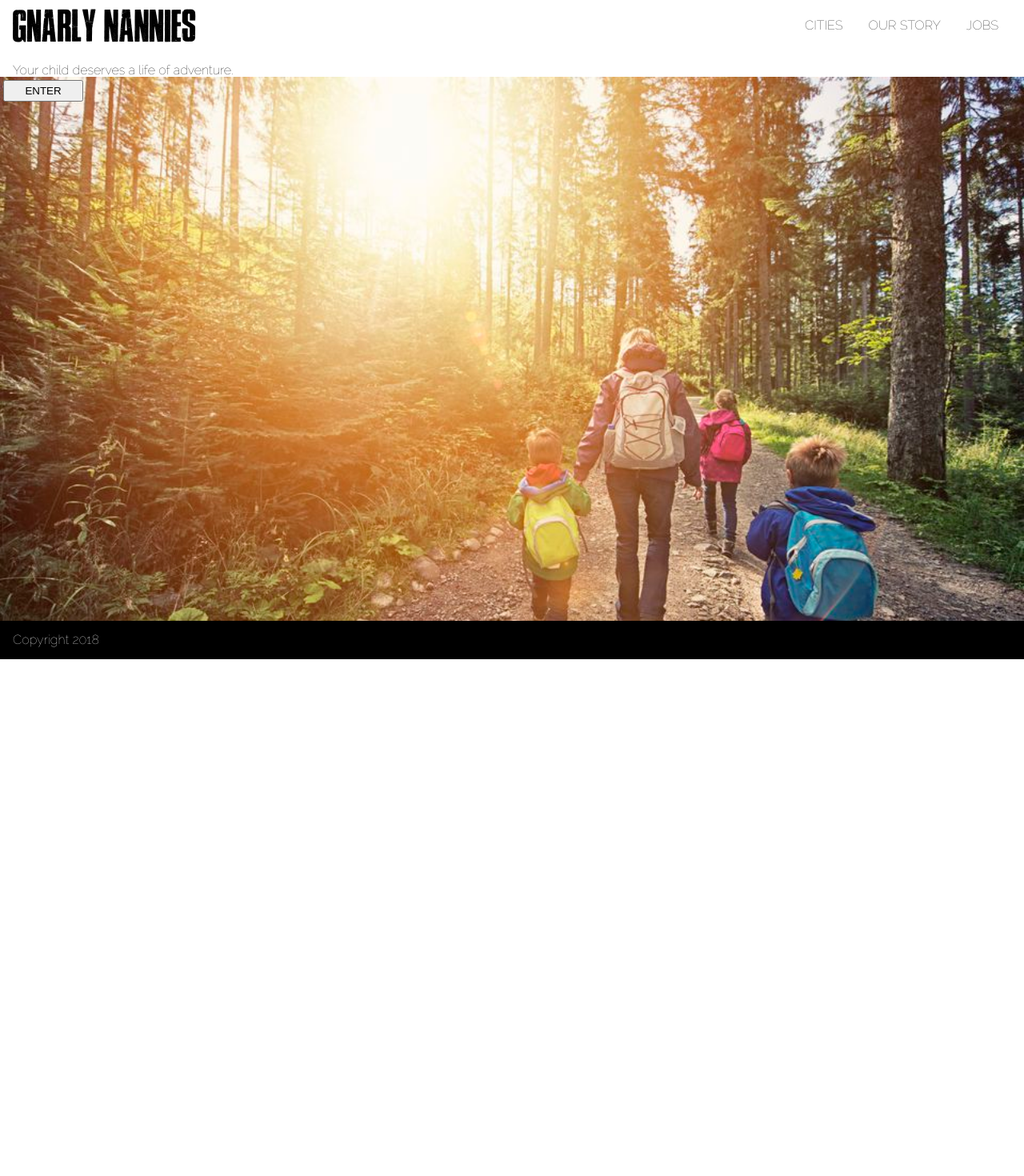
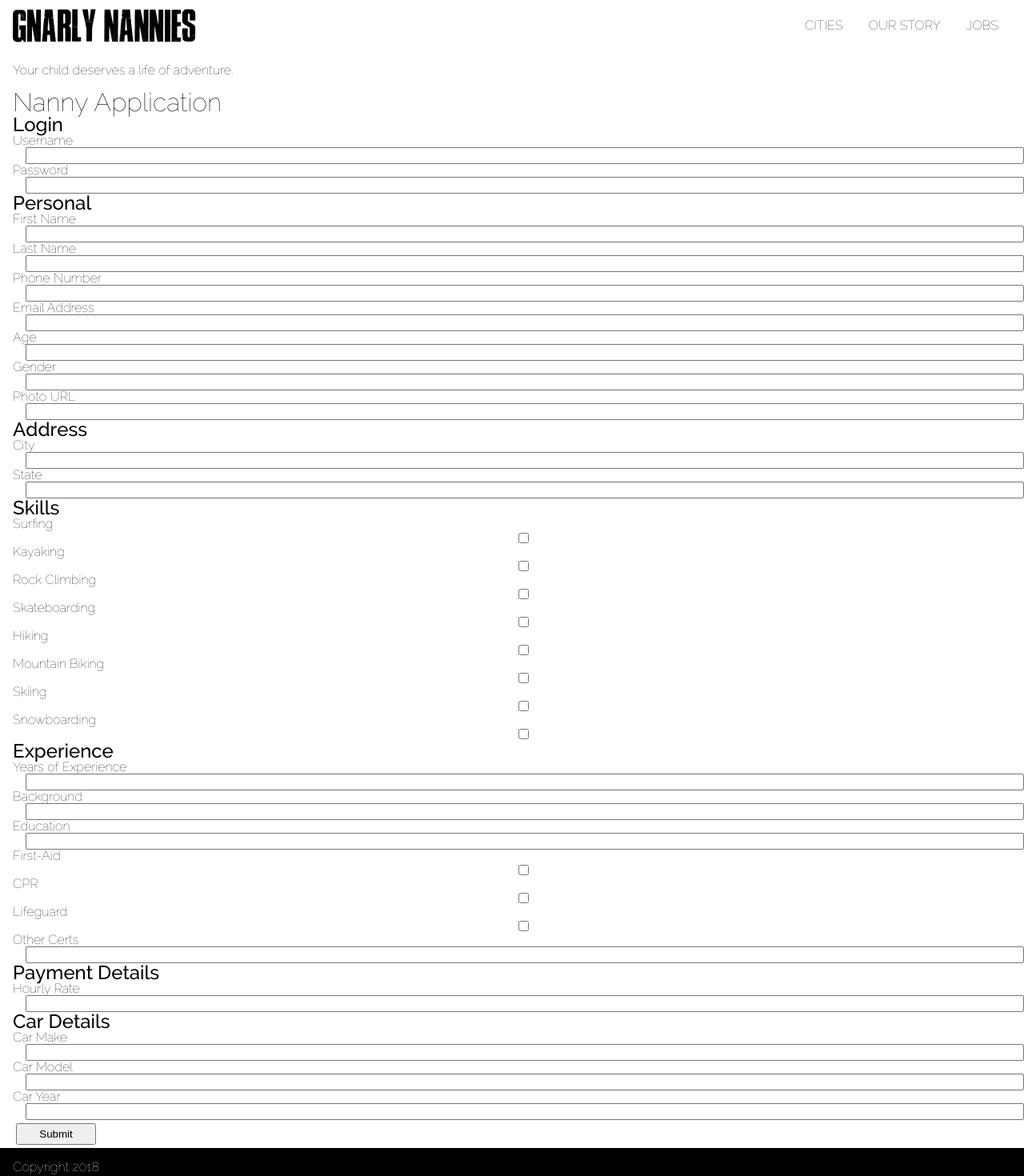
Before and after one commit to chasfricke/capstone-FE, a React (Create React App) app: page /jobs in a window 1280 px wide. Shown: the top 1470 px of the page at 80% size. Before the commit the page ends 824 px from the top, so only its background shows below. Built offline with nearby package versions, Linux system fonts and the light colour scheme; no server answers.

Commit message:
added post

```diff
--- a/package.json
+++ b/package.json
@@ -6,7 +6,8 @@
     "react": "^16.2.0",
     "react-dom": "^16.2.0",
     "react-router-dom": "^4.2.2",
-    "react-scripts": "1.1.1"
+    "react-scripts": "1.1.1",
+    "redux-form": "^7.3.0"
   },
   "scripts": {
     "start": "react-scripts start",
--- a/public/index.html
+++ b/public/index.html
@@ -3,6 +3,7 @@
   <head>
     <meta charset="utf-8">
     <title>Gnarly Nannies</title>
+    <!-- <link rel="stylesheet" href="https://cdn.rawgit.com/twbs/bootstrap/48938155eb24b4ccdde09426066869504c6dab3c/dist/css/bootstrap.min.css"> -->
   </head>
   <body>
     <div id="root"></div>
--- a/src/App.js
+++ b/src/App.js
@@ -5,6 +5,7 @@ import { Footer } from './components/Footer';
 import { Filter } from './components/Filter';
 import { SplashPage } from './components/SplashPage';
 import { Locations } from './components/Locations';
+import { JobsForm } from './components/Jobs';
 
 import { BrowserRouter, Route, Switch } from 'react-router-dom';
 
@@ -38,6 +39,7 @@ class App extends Component {
         <div className="App">
           <Switch>
             <Route path="/locations/denver" component={() => (<div><Header/><Filter nannyData={this.state.nannyData} /><Footer/></div>)} />
+            <Route path="/jobs" component={() => (<div><Header/><JobsForm/><Footer/></div>)} />
             <Route path="/locations" component={() => (<div><Header/><Locations/><Footer/></div>)} />
             <Route path="/" component={() => (<div><Header/><SplashPage/><Footer/></div>)} />
           </Switch>
--- a/src/components/Header.js
+++ b/src/components/Header.js
@@ -16,7 +16,7 @@ export class Header extends React.Component {
                 <div className="nav-container">
                     <Link to="/locations">CITIES</Link>
                     <a href="">OUR STORY</a>
-                    <a href="">JOBS</a>
+                    <Link to="/jobs">JOBS</Link>
                 </div>
           </div>
         )
--- /dev/null
+++ b/src/components/Jobs.js
@@ -0,0 +1,151 @@
+import React from 'react'
+// import { Link } from 'react-router-dom';
+import '../css/Jobs.css'
+
+export class JobsForm extends React.Component {
+	constructor(props, context) {
+    super(props, context)
+
+    this.state = {}
+
+		this.handleInputChange = this.handleInputChange.bind(this);
+	}
+
+	onSubmit = event => {
+		event.preventDefault()
+		const data = this.state;
+		this.addNannyFormData(data);
+	}
+
+	addNannyFormData = data => {
+		console.log("fetch start")
+		fetch('https://gnarly-nannies.herokuapp.com/nanny_account_info', {
+      method: 'POST',
+      body: JSON.stringify(data),
+      headers: new Headers({
+        'Content-Type': 'application/json'
+      })
+    })
+      .then(res => res.json())
+      .catch(error => console.error('Error:', error))
+	}
+
+	handleInputChange(event) {
+		event.preventDefault()
+		const target = event.target;
+		const value = target.type === 'checkbox' ? target.checked : target.value;
+		const name = target.name;
+
+		this.setState({[name]: value});
+	}
+
+	submitHandler(event) {
+    event.preventDefault();
+}
+
+	render() {
+		return (
+			<div>
+			<h3>Nanny Application</h3>
+			<form className="job-form" onSubmit={this.submitHandler}>
+
+				<h4>Login</h4>
+				<label>Username</label>
+				<input type="text" name="username" value={this.state.username} onChange={this.handleInputChange} />
+				<label>Password</label>
+				<input type="text" name="password" value={this.state.password} onChange={this.handleInputChange} />
+
+				<h4>Personal</h4>
+				<label>First Name</label>
+				<input type="text" name="first_name" value={this.state.first_name} onChange={this.handleInputChange} />
+				<label>Last Name</label>
+				<input type="text" name="last_name" value={this.state.last_name} onChange={this.handleInputChange} />
+
+				<label>Phone Number</label>
+				<input type="text" name="phone_number" value={this.state.phone_number} onChange={this.handleInputChange} />
+
+				<label>Email Address</label>
+				<input type="text" name="email_address" value={this.state.email_address} onChange={this.handleInputChange} />
+
+				<label>Age</label>
+				<input type="number" name="age" value={this.state.age} onChange={this.handleInputChange} />
+
+				<label>Gender</label>
+				<input type="text" name="gender" value={this.state.gender} onChange={this.handleInputChange} />
+
+				<label>Photo URL</label>
+				<input type="text" name="photo_url" value={this.state.photo_url} onChange={this.handleInputChange} />
+
+				<h4>Address</h4>
+				<label>City</label>
+				<input type="text" name="city" value={this.state.city} onChange={this.handleInputChange} />
+
+				<label>State</label>
+				<input type="text" name="state" value={this.state.state} onChange={this.handleInputChange} />
+
+				<h4>Skills</h4>
+				<label>Surfing</label>
+				<input type="checkbox" name="surfing" value={this.state.surfing} onChange={this.handleInputChange} />
+
+				<label>Kayaking</label>
+				<input type="checkbox" name="kayaking" value={this.state.kayaking} onChange={this.handleInputChange} />
+
+				<label>Rock Climbing</label>
+				<input type="checkbox" name="rock_climbing" value={this.state.rock_climbing} onChange={this.handleInputChange} />
+
+				<label>Skateboarding</label>
+				<input type="checkbox" name="skateboarding" value={this.state.skateboarding} onChange={this.handleInputChange} />
+
+				<label>Hiking</label>
+				<input type="checkbox" name="hiking" value={this.state.hiking} onChange={this.handleInputChange} />
+
+				<label>Mountain Biking</label>
+				<input type="checkbox" name="mountain_biking" value={this.state.mountain_biking} onChange={this.handleInputChange} />
+
+				<label>Skiing</label>
+				<input type="checkbox" name="skiing" value={this.state.skiing} onChange={this.handleInputChange} />
+
+				<label>Snowboarding</label>
+				<input type="checkbox" name="snowboarding" value={this.state.snowboarding} onChange={this.handleInputChange} />
+
+				<h4>Experience</h4>
+				<label>Years of Experience</label>
+				<input type="text" name="years_experience" value={this.state.years_experience} onChange={this.handleInputChange} />
+
+				<label>Background</label>
+				<input type="text" name="background" value={this.state.background} onChange={this.handleInputChange} />
+
+				<label>Education</label>
+				<input type="text" name="education" value={this.state.education} onChange={this.handleInputChange} />
+
+				<label>First-Aid</label>
+				<input type="checkbox" name="first_aid" value={this.state.first_aid} onChange={this.handleInputChange} />
+
+				<label>CPR</label>
+				<input type="checkbox" name="cpr" value={this.state.cpr} onChange={this.handleInputChange} />
+
+				<label>Lifeguard</label>
+				<input type="checkbox" name="lifeguard" value={this.state.lifeguard} onChange={this.handleInputChange} />
+
+				<label>Other Certs</label>
+				<input type="text" name="other_certs" value={this.state.other_certs} onChange={this.handleInputChange} />
+
+				<h4>Payment Details</h4>
+				<label>Hourly Rate</label>
+				<input type="text" name="hourly_rate" value={this.state.hourly_rate} onChange={this.handleInputChange} />
+
+				<h4>Car Details</h4>
+				<label>Car Make</label>
+				<input type="text" name="car_make" value={this.state.car_make} onChange={this.handleInputChange} />
+
+				<label>Car Model</label>
+				<input type="text" name="car_model" value={this.state.car_model} onChange={this.handleInputChange} />
+
+				<label>Car Year</label>
+				<input type="text" name="car_year" value={this.state.car_year} onChange={this.handleInputChange} />
+				<button onClick={this.onSubmit}>Submit</button>
+			</form>
+			</div>
+		)
+	}
+}
--- a/src/components/SplashPage.js
+++ b/src/components/SplashPage.js
@@ -1,4 +1,5 @@
 import React from 'react'
+import { Link } from 'react-router-dom';
 import '../css/SplashPage.css'
 
 export class SplashPage extends React.Component {
@@ -6,7 +7,7 @@ export class SplashPage extends React.Component {
     render() {
         return (
           <div className="splash-page-container">
-                <button>ENTER</button>
+                <Link to="/locations"><button>ENTER</button></Link>
           </div>
         )
     }
--- /dev/null
+++ b/src/css/Jobs.css
@@ -0,0 +1,5 @@
+.job-form {
+    display: flex;
+    flex-direction: column;
+    margin-left: 1rem;
+}
--- a/src/css/SplashPage.css
+++ b/src/css/SplashPage.css
@@ -3,3 +3,10 @@
     background-size: 100vw auto;
     height: 85vh;
 }
+
+.splash-page-container {
+    display: flex;
+    flex-direction: column;
+    justify-content: center;
+    align-items: center;
+}
```
Also changed, not shown: src/components/NannyCards.js (+0 -14 lines), 1 other file (tests, documents, lock files or other folders).
